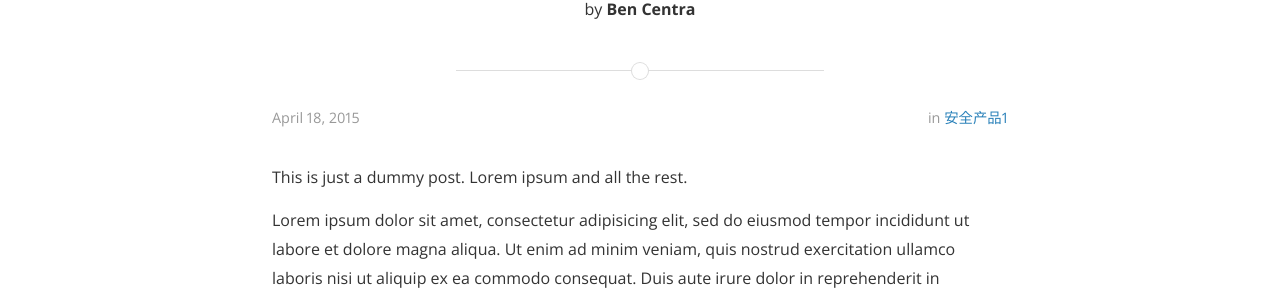
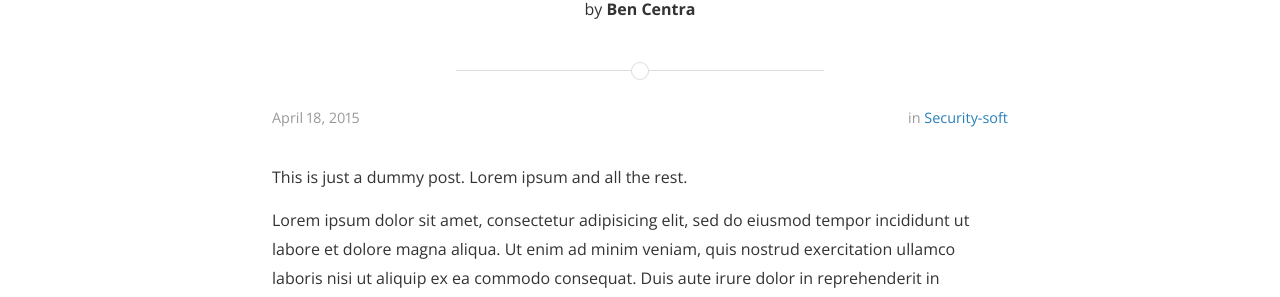
Before and after one commit to zhiji6/zhiji6.github.io, a Jekyll site: the page built from _posts/2015-04-18-dummy.markdown, in a window 1280 px wide. Shown: the part 209-506 px from the top of the page. Built offline with Jekyll 4.4.1, drawn with Linux system fonts in a browser that asks for light colours; nearby versions of some CDN libraries.

Commit message:
category change11

```diff
--- a/_posts/2015-04-18-dummy.markdown
+++ b/_posts/2015-04-18-dummy.markdown
@@ -3,7 +3,7 @@ layout: post
 title:  "Dummy Post"
 date:   2015-04-18 08:43:59
 author: Ben Centra
-categories: 安全产品1
+categories: security-soft
 ---
 
 This is just a dummy post. Lorem ipsum and all the rest.
--- a/_posts/2015-04-18-dummy2.markdown
+++ b/_posts/2015-04-18-dummy2.markdown
@@ -3,7 +3,7 @@ layout: post
 title:  "Dummy Post 2"
 date:   2015-04-18 08:43:59
 author: Ben Centra
-categories: 安全产品1
+categories: security-soft
 ---
 
 This is just a dummy post. Lorem ipsum and all the rest.
--- a/_posts/2015-04-18-dummy3.markdown
+++ b/_posts/2015-04-18-dummy3.markdown
@@ -3,7 +3,7 @@ layout: post
 title:  "Dummy Post 3"
 date:   2015-04-18 08:43:59
 author: Ben Centra
-categories: 安全产品1
+categories: security-soft
 ---
 
 This is just a dummy post. Lorem ipsum and all the rest.
--- a/_posts/2015-04-18-dummy4.markdown
+++ b/_posts/2015-04-18-dummy4.markdown
@@ -3,7 +3,7 @@ layout: post
 title:  "Dummy Post 4"
 date:   2015-04-18 08:43:59
 author: Ben Centra
-categories: 安全产品1
+categories: security-soft
 tags: ipsum
 ---
 
--- a/_posts/2015-04-18-dummy5.markdown
+++ b/_posts/2015-04-18-dummy5.markdown
@@ -3,7 +3,7 @@ layout: post
 title:  "Dummy Post 5"
 date:   2015-04-18 08:43:59
 author: Ben Centra
-categories: 安全产品1
+categories: security-soft
 tags: lorem
 ---
 
--- a/_posts/2015-04-18-dummy6.markdown
+++ b/_posts/2015-04-18-dummy6.markdown
@@ -3,7 +3,7 @@ layout: post
 title:  "Dummy Post 6"
 date:   2015-04-18 08:43:59
 author: Ben Centra
-categories: 安全产品1
+categories: security-soft
 tags: lorem ipsum
 ---
 
```
